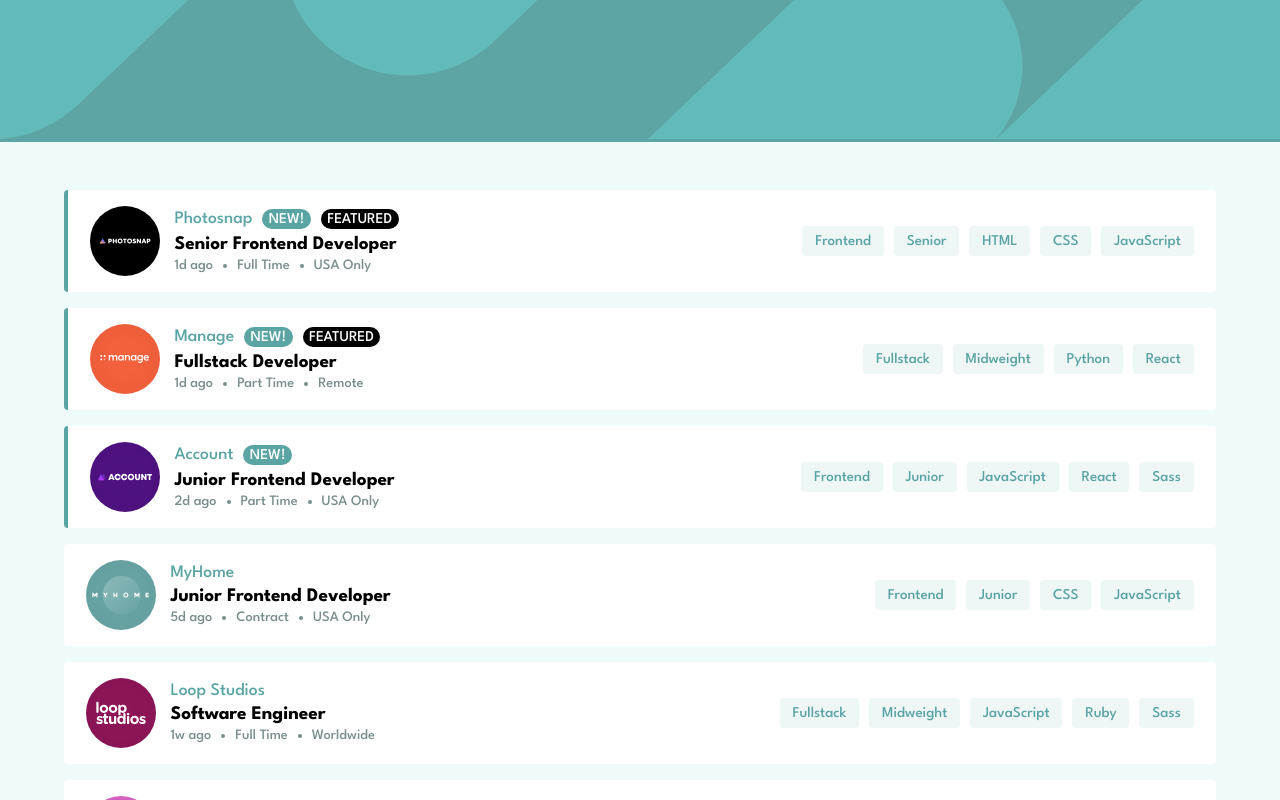
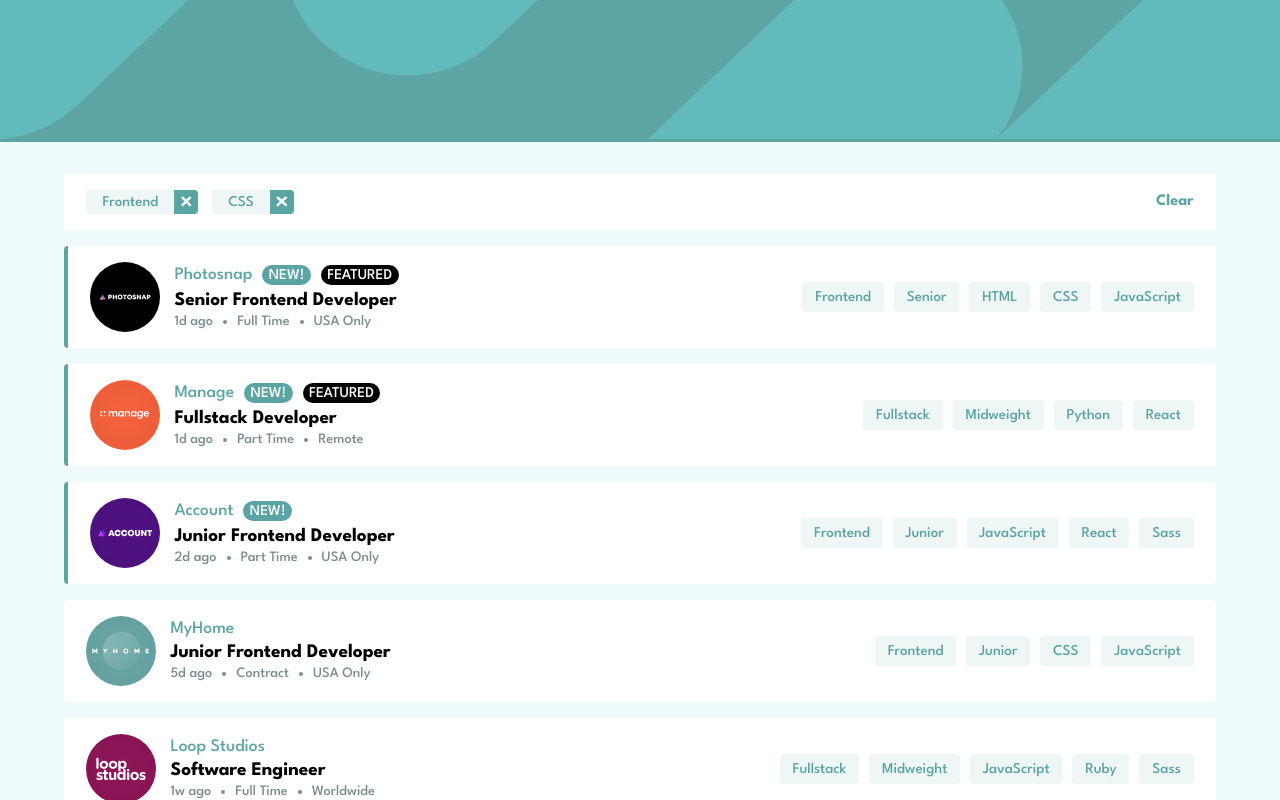
Before and after one commit to Sushil607/react-static-job-listings, a React (Vite) app: page / in a window 1280 px wide. Shown: the top 800 px of the page. Built offline with nearby package versions, Linux system fonts and the light colour scheme.

Commit message:
added FilterTag styles

```diff
--- a/src/App.jsx
+++ b/src/App.jsx
@@ -5,11 +5,13 @@
 
 // Importing Components
 import Header from "./components/Header"
+import FilterTagList from "./components/FilterTagList"
 import JobListing from "./components/JobListing"
 
 function App() {
   const [isLoading,setIsLoading] = useState(false)
   const [jobListings,setJobListings] = useState([])
+  const [filterTagsList,setFilterTagsList] = useState(["Frontend","CSS"])
 
   useEffect(()=> {
     setIsLoading(true)
@@ -23,6 +25,7 @@
     <>
       <Header/>
       <main>
+        { filterTagsList.length>0 && <FilterTagList filterTagsList={filterTagsList}/>}
         <div className="job-listings-container">
           {isLoading ? <div>Loading...</div> : (
             jobListings.map((jobListing) => <JobListing key={jobListing.id} jobListing={jobListing}/>)
--- a/src/index.css
+++ b/src/index.css
@@ -36,6 +36,7 @@
 button{
     cursor: pointer;
     border: none;
+    font-family: 'League Spartan', sans-serif;
 }
 
 main{
@@ -156,3 +157,61 @@
     background-color: var(--desaturated-dark-cyan);
     color: white;
 }
+
+/**
+* ! FilterTagList Component
+**/
+
+.filter-tag-list{
+    background-color: white;
+    padding: 1rem 1.4rem;
+    display: grid;
+    gap: 20px;
+    grid-template-columns: 1fr auto;
+}
+
+.filter-tags{
+    display: flex;
+    flex-wrap: wrap;
+    gap: 14px;
+    justify-content: flex-start;
+    align-items: center;
+}
+
+.filter-tag{
+    border-radius: 4px;
+    background-color: var(--light-grayish-cyan-filter-tablets);
+    display: flex;
+    justify-content: center;
+    align-items: center;
+}
+
+.content{
+    padding:  0 1rem;
+    color: var(--desaturated-dark-cyan);
+}
+
+.remove-icon{
+    cursor: pointer;
+    border-top-right-radius: 4px;
+    border-bottom-right-radius: 4px;
+    background-color: var(--desaturated-dark-cyan);
+    width: 24px;
+    height: 24px;
+    padding: 0.4rem;
+}
+
+.remove-icon:hover{
+    background-color: black;
+}
+
+.clear-filter-tag-list-btn{
+    background-color: white;
+    color: var(--desaturated-dark-cyan);
+    font-size: 1rem;
+    font-weight: 700;
+}
+
+.clear-filter-tag-list-btn:hover{
+    text-decoration: underline;
+}
```
